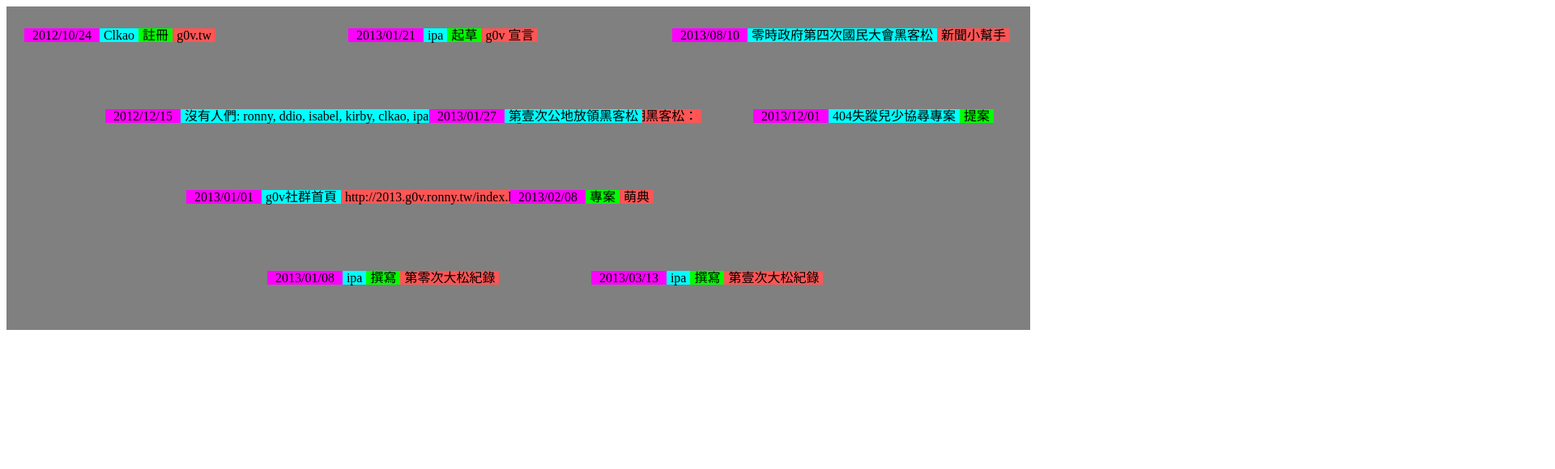
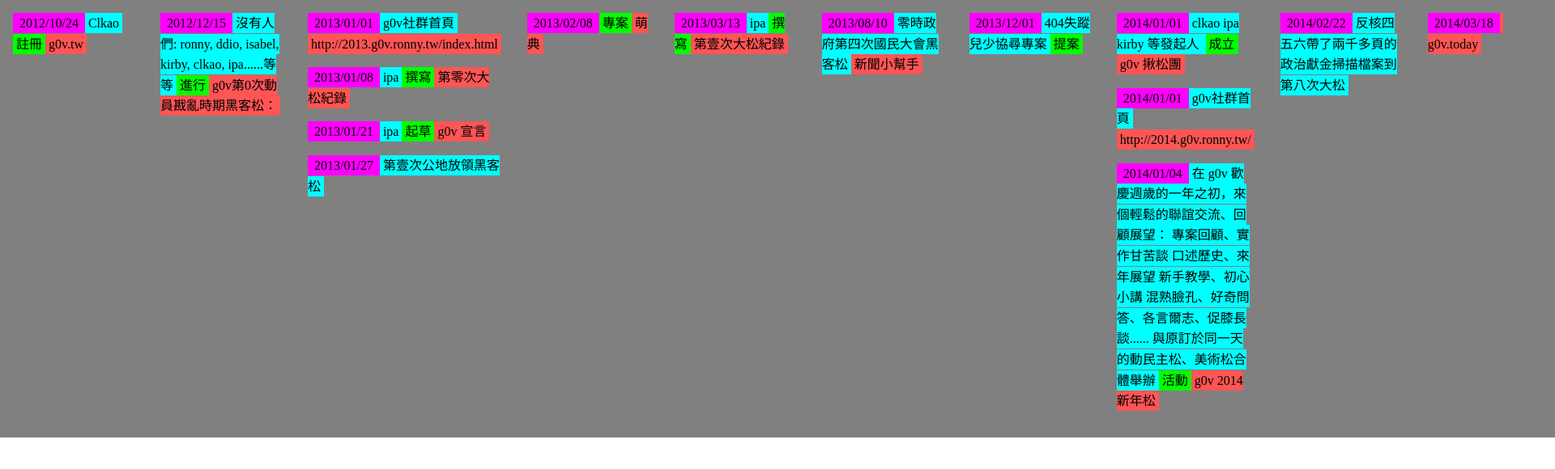
Before and after one commit to Stimim/g0v-timeline, an Angular app: page / in a window 1280 px wide. Shown: the top 580 px of the page at 81% size, 1920 px wide, since content can reach past the window. Built offline with nearby package versions, Linux system fonts and the light colour scheme; no server answers.

Commit message:
group events by month & display with flex

```diff
--- a/src/app/app.component.css
+++ b/src/app/app.component.css
@@ -0,0 +1,11 @@
+.scroll-box {
+  display: flex;
+  background-color: gray;
+  width: fit-content;
+}
+.group {
+  padding: 1rem;
+  display: flex;
+  flex-direction: column;
+  flex: 0;
+}
--- a/src/app/app.component.html
+++ b/src/app/app.component.html
@@ -1,9 +1,10 @@
-<div [style]="GetStyle()" (wheel)="OnScroll($event)">
-  <ng-template ngFor let-event [ngForOf]="predefinedEvents" let-i="index">
-    <app-event
-      *ngIf="IsVisible(i)"
-      [event]="event"
-      [offset]="GetOffset(i)">
-    </app-event>
+<div [style]="GetStyle()" class="scroll-box">
+  <ng-template ngFor let-group [ngForOf]="groupEvents" let-i="index">
+    <div class="group">
+      <ng-template ngFor let-event [ngForOf]="group" let-j="index">
+        <app-event [event]="event" [offset]="GetOffset(i)">
+        </app-event>
+      </ng-template>
+    </div>
   </ng-template>
 </div>
--- a/src/app/app.component.ts
+++ b/src/app/app.component.ts
@@ -15,27 +15,44 @@
 
   predefinedEvents: PredefinedEvent[] = [];
   onlineEvents: PredefinedEvent[] = [];
+  groupEvents: PredefinedEvent[][] = [];
 
   constructor(private eventsService: EventsService) {
     this.predefinedEvents = eventsService.GetPredefinedEvents();
+
+    let groupEvents: PredefinedEvent[][] = [];
+    this.predefinedEvents.forEach(event => {
+      let eventDate: Date = new Date(event.date.replace("/", "-"));
+      const checkInsert = (group: PredefinedEvent[], index: number) => {
+        let currentDate = new Date(group[0].date.replace("/", "-"));
+        if (currentDate.getFullYear() == eventDate.getFullYear() && currentDate.getMonth() == eventDate.getMonth()) {
+          groupEvents[index].push(event);
+          return false;
+        } else if (currentDate.getFullYear() >= eventDate.getFullYear() && currentDate.getMonth() > eventDate.getMonth()) {
+          groupEvents.splice(index, 0, [event]);
+          return false;
+        }
+        return true;
+      }
+      if (groupEvents.every(checkInsert)) {
+        groupEvents.push([event]);
+      }
+    });
+    this.groupEvents = groupEvents;
+
     eventsService.GetOnlineEvents().subscribe((events: PredefinedEvent[]) => {
       this.onlineEvents = events;
-      console.log(this.onlineEvents);
     });
     this.maxX = window.innerWidth * 0.8;
     this.minX = -50;
   }
 
   GetStyle() {
-    return {
-      'background-color': 'gray',
-      'width': '100%',
-      'height': '400px',
-    };
+    return { };
   }
 
   GetOffset(i: number): [number, number] {
-    return [30 + i * 100 + this.offsetX , 30 + (i % 4) * 100];
+    return [30 + i * 100 + this.offsetX, 30 + (i % 4) * 100];
   }
 
   IsVisible(i: number): boolean {
--- a/src/app/event/event.component.css
+++ b/src/app/event/event.component.css
@@ -1,23 +1,30 @@
 .card {
-  display: inline-block;
+  display: block;
+  margin-bottom: 1rem;
+  min-width: 150px;
+}
+
+span {
+  font-size: 1rem;
+  line-height: 1.6rem;
 }
 
 .date {
-  padding: 0px 10px;
+  padding: .25rem .5rem;
   background: #ff00ff;
 }
 
 .subject {
-  padding: 0px 5px;
+  padding: .25rem .25rem;
   background: #00ffff;
 }
 
 .action {
-  padding: 0px 5px;
+  padding: .25rem .25rem;
   background: #00ff00;
 }
 
 .object {
-  padding: 0px 5px;
+  padding: .25rem .25rem;
   background: #ff5555;
 }
--- a/src/app/event/event.component.ts
+++ b/src/app/event/event.component.ts
@@ -18,11 +18,11 @@
   }
 
   GetStyle() {
-    return {
+    return {/*
       position: 'absolute',
       left: `${this.offset[0]}px`,
       top: `${this.offset[1]}px`,
-    };
+  */};
   }
 
 }
--- a/src/styles.css
+++ b/src/styles.css
@@ -1 +1,5 @@
 /* You can add global styles to this file, and also import other style files */
+html, body {
+  padding: 0;
+  margin: 0;
+}
```
